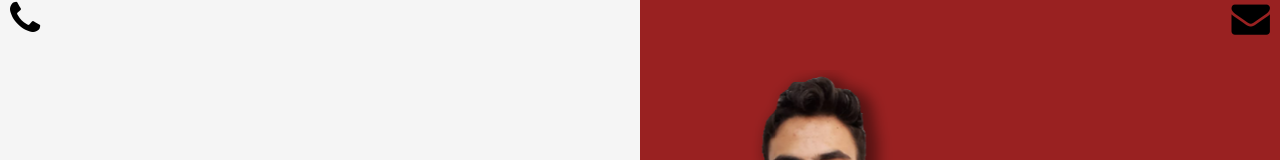
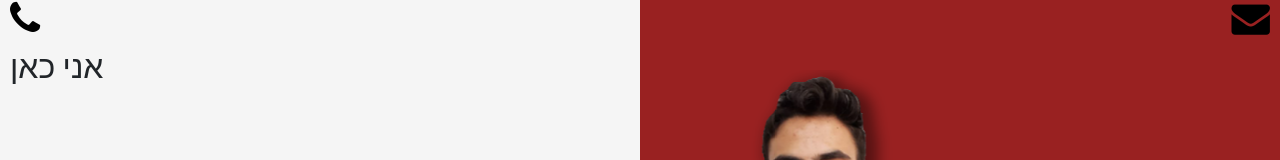
Before and after one commit to pierrehos/First-Repository, a plain HTML site: page index.html in a window 1280 px wide. Shown: the top 160 px of the page. Drawn offline with nearby package versions, Linux system fonts and the light colour scheme; a script that the page names is missing.

Commit message:
Update index.html

```diff
--- a/index.html
+++ b/index.html
@@ -20,6 +20,7 @@
             </div>
             <div id = "phone">
                 <a class = "href_class" href = "tel:0527020352"><i class = "fa fa-phone"></i></a>
+                <h2>אני כאן</h2>
             </div>
             <div class="row" id = "first_row">
                 <div class="col-xl-6" id = "text_div">
```
